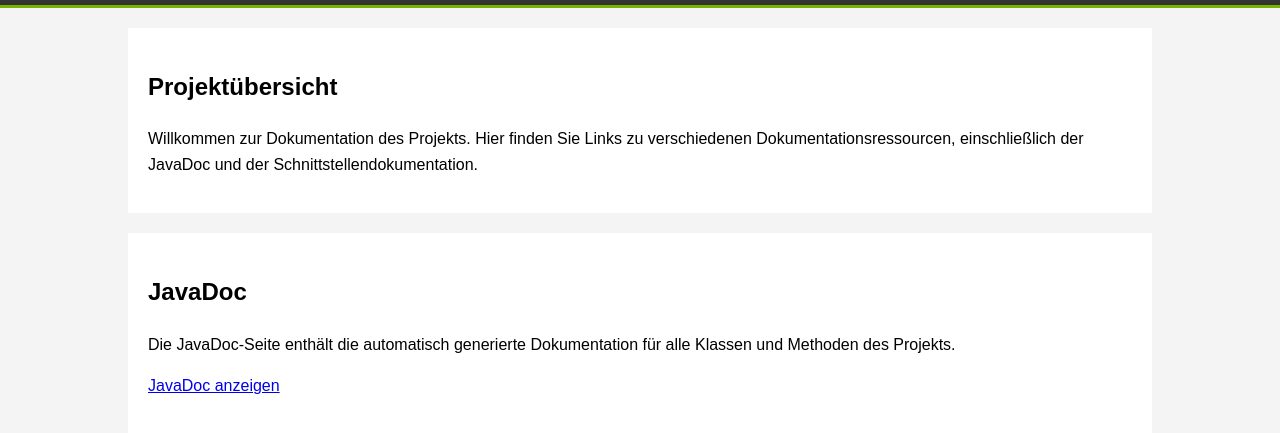
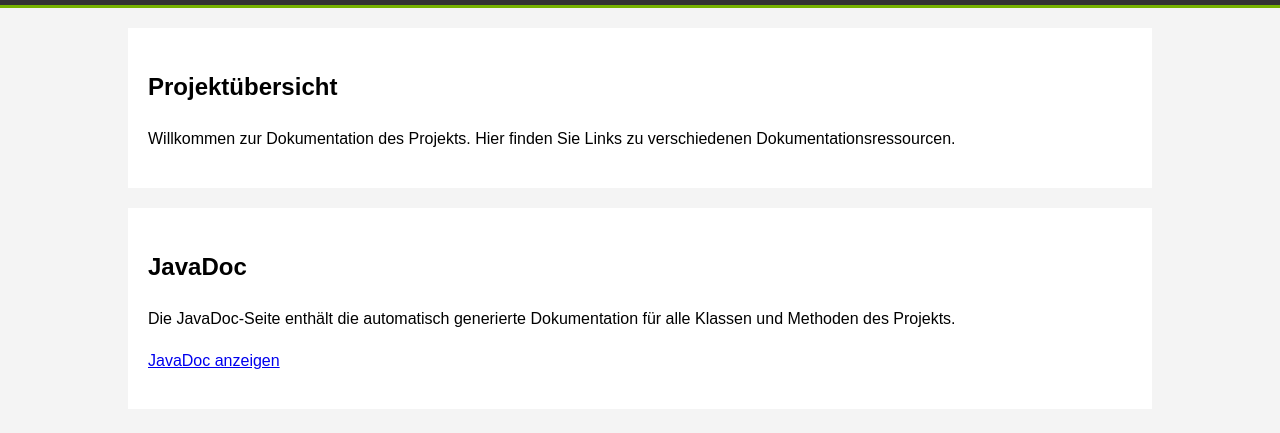
Before and after one commit to JuliusVenier/angarium-cli, a plain HTML site: page docs/index.html in a window 1280 px wide. Shown: the part 95-528 px from the top of the page. Drawn offline with Linux system fonts and the light colour scheme.

Commit message:
index.html angepasst

```diff
--- a/docs/index.html
+++ b/docs/index.html
@@ -73,7 +73,7 @@
 <div class="container">
     <section id="overview" class="content">
         <h2>Projektübersicht</h2>
-        <p>Willkommen zur Dokumentation des Projekts. Hier finden Sie Links zu verschiedenen Dokumentationsressourcen, einschließlich der JavaDoc und der Schnittstellendokumentation.</p>
+        <p>Willkommen zur Dokumentation des Projekts. Hier finden Sie Links zu verschiedenen Dokumentationsressourcen.</p>
     </section>
     <section id="javadoc" class="content">
         <h2>JavaDoc</h2>
```
